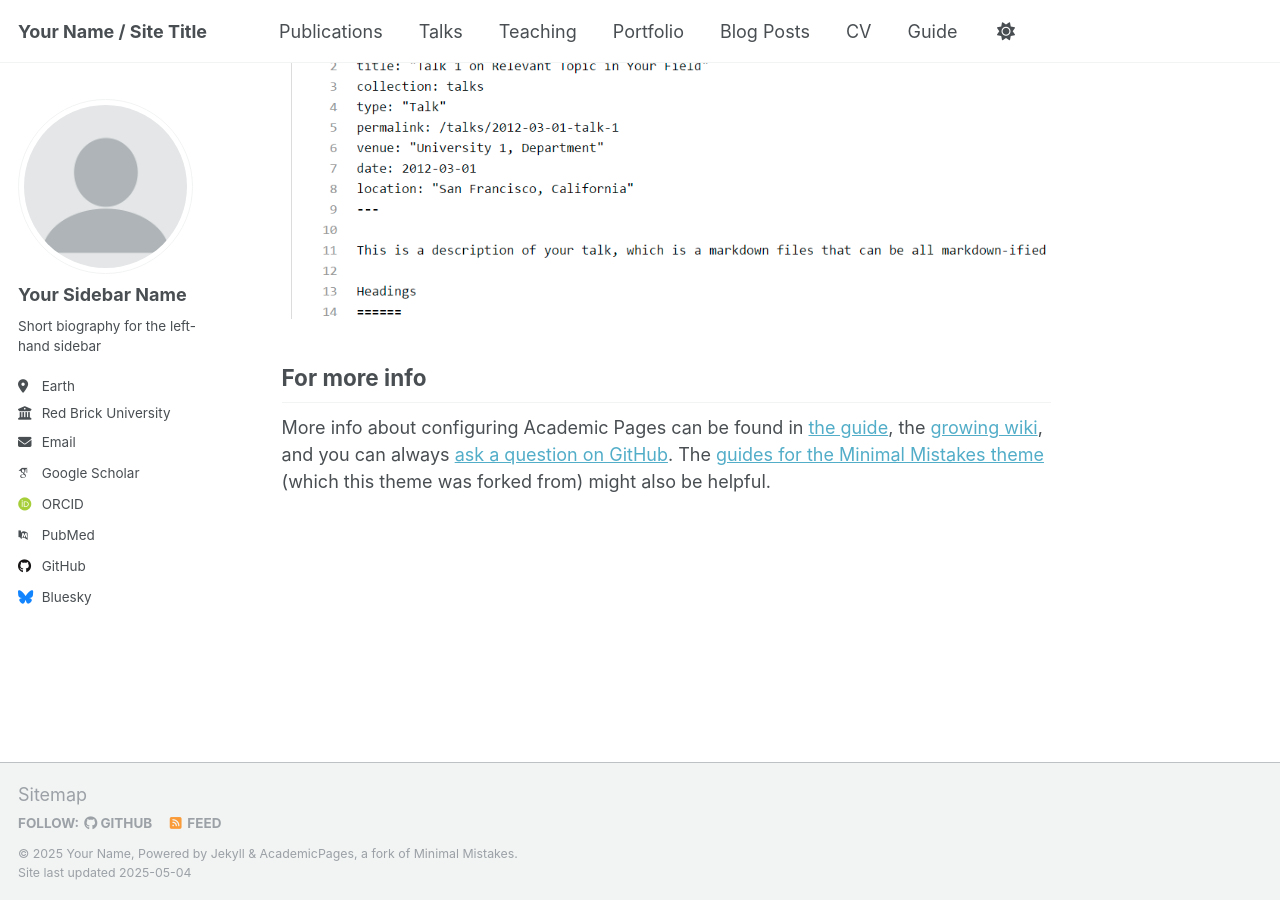
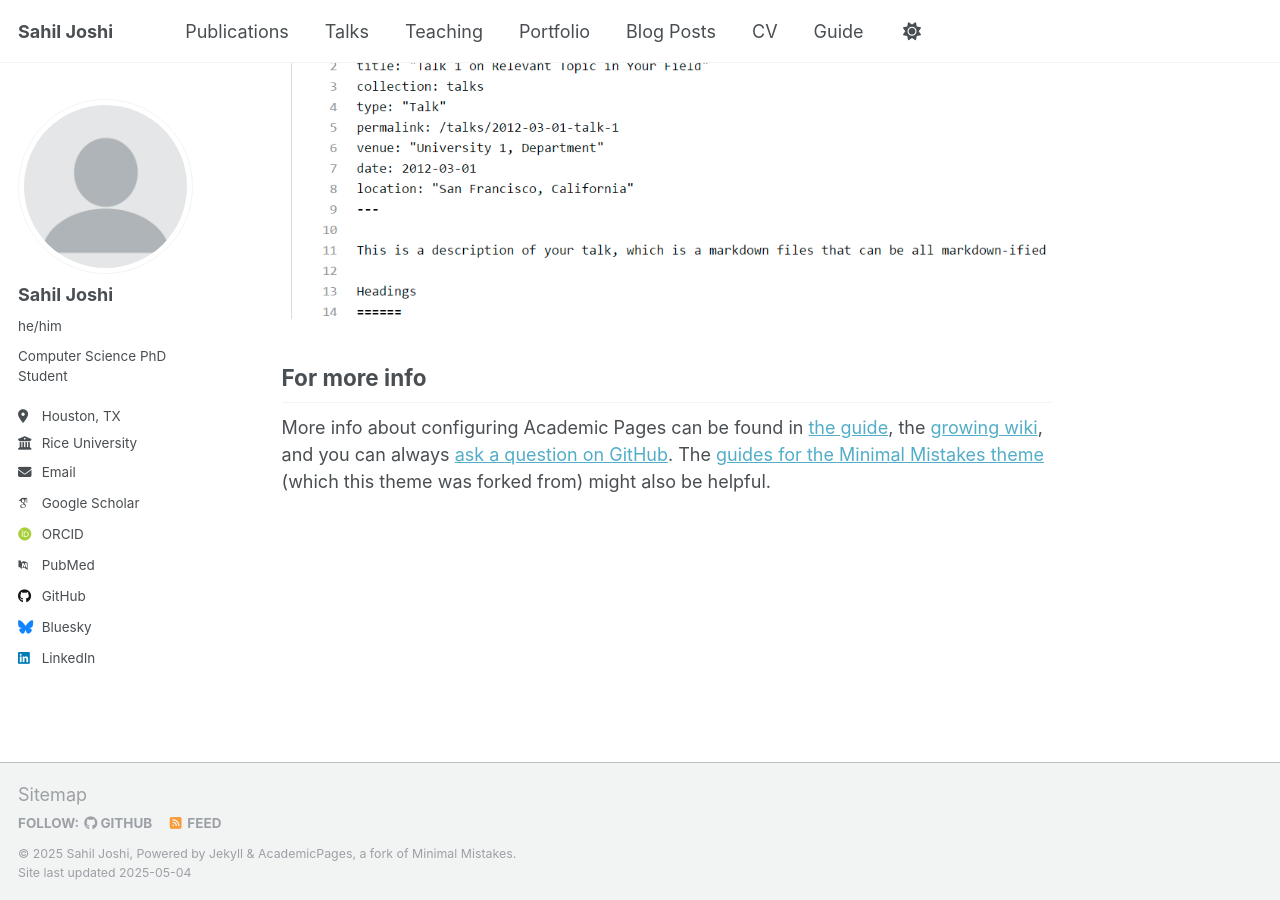
Before and after one commit to sahiljoshi515/sahiljoshi515.github.io, a Jekyll site: the page built from _pages/about.md, in a window 1280 px wide and 900 px high, scrolled down 2636 px. Built offline with Jekyll 4.4.1, drawn with Linux system fonts in a browser that asks for light colours; some web fonts are replaced.

Commit message:
Update _config.yml
Added basic bio information

```diff
--- a/_config.yml
+++ b/_config.yml
@@ -9,11 +9,11 @@
 # Basic Site Settings
 locale                   : "en-US"
 site_theme               : "default"
-title                    : "Your Name / Site Title"
+title                    : "Sahil Joshi"
 title_separator          : "-"
-name                     : &name "Your Name"
+name                     : &name "Sahil Joshi"
 description              : &description "personal description"
-url                      : https://academicpages.github.io # the base hostname & protocol for your site e.g. "https://[your GitHub username].github.io" or if you already have some other page hosted on Github then use "https://[your GitHub username].github.io/[Your Repo Name]"
+url                      : https://sahiljoshi515.github.io # the base hostname & protocol for your site e.g. "https://[your GitHub username].github.io" or if you already have some other page hosted on Github then use "https://[your GitHub username].github.io/[Your Repo Name]"
 baseurl                  : "" # the subpath of your site, e.g. "/blog"
 repository               : "academicpages/academicpages.github.io"
 
@@ -23,13 +23,13 @@ repository               : "academicpages/academicpages.github.io"
 author:
   # Biographic information
   avatar           : "profile.png"
-  name             : "Your Sidebar Name"
-  pronouns         : # example: "she/her"
-  bio              : "Short biography for the left-hand sidebar"
-  location         : "Earth"
-  employer         : "Red Brick University"
+  name             : "Sahil Joshi"
+  pronouns         : "he/him"
+  bio              : "Computer Science PhD Student"
+  location         : "Houston, TX"
+  employer         : "Rice University"
   uri              : # URL
-  email            : "none@example.org"
+  email            : "sj157@rice.edu"
 
   # Academic websites
   academia         : # URL
@@ -60,7 +60,7 @@ author:
   keybase          : # Username
   instagram        : # Username
   lastfm           : # Username
-  linkedin         : # Username
+  linkedin         : "sahiljoshi515"
   mastodon         : # URL
   medium           : # URL
   pinterest        : # Username
```
